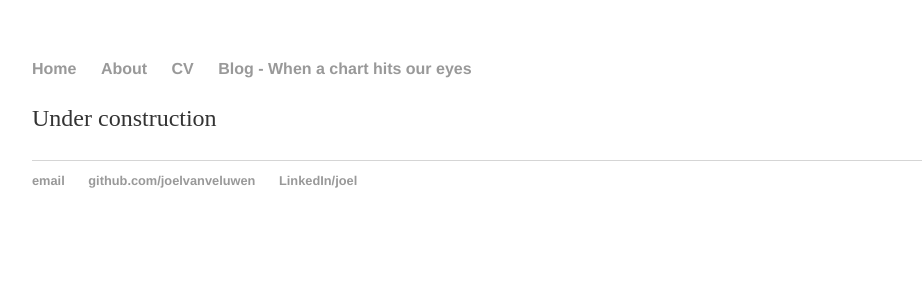
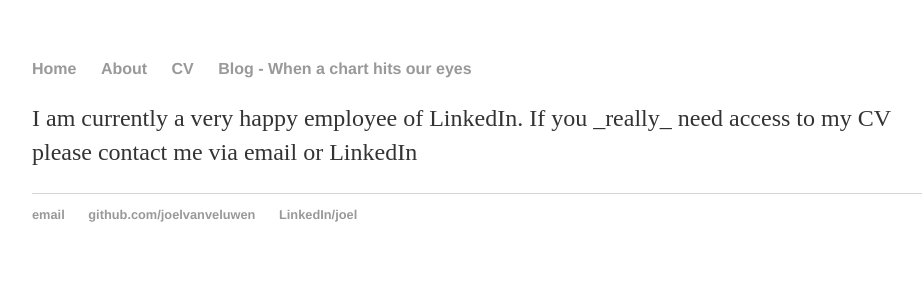
Before and after one commit to joelvanveluwen-zz/old_joelvanveluwen.github.io, a Jekyll site: the page built from cv/index.html, in a window 1280 px wide. Shown: the top 300 px of the page, without its empty margins (160-1082 px from the left). Built offline with Jekyll 4.4.1, drawn with Linux system fonts in a browser that asks for light colours.

Commit message:
Update index.html

```diff
--- a/cv/index.html
+++ b/cv/index.html
@@ -3,5 +3,5 @@ layout: default
 title: CV
 ---
 <div class="blurb">
-	<p>Under construction</p>
+	<p>I am currently a very happy employee of LinkedIn. If you _really_ need access to my CV please contact me via email or LinkedIn</p>
 </div><!-- /.blurb -->
```
